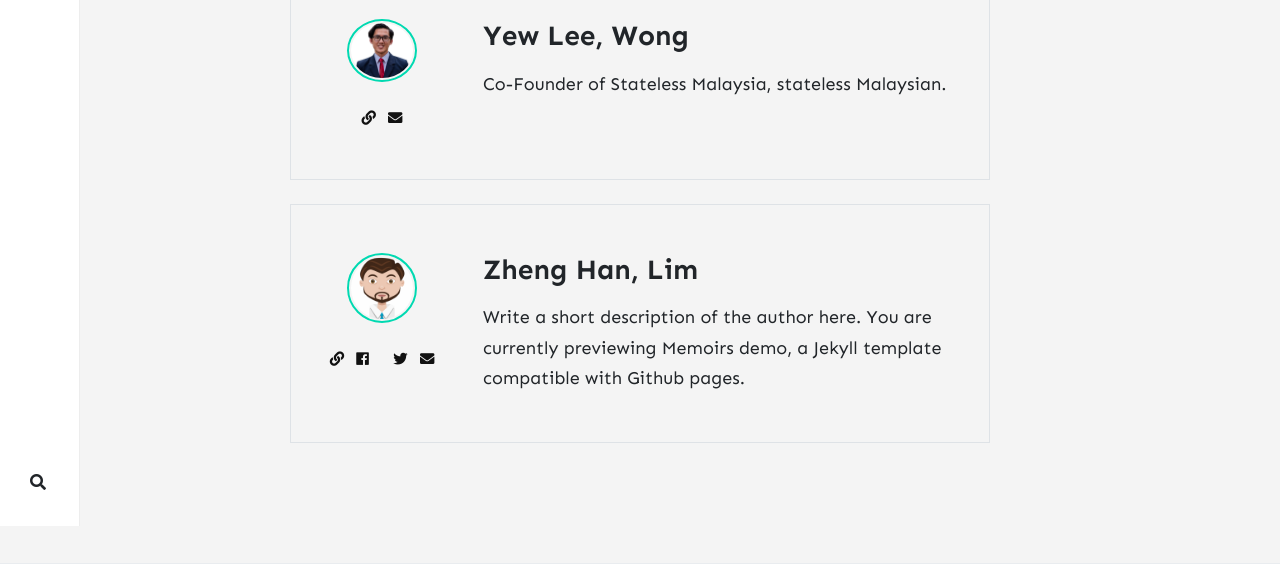
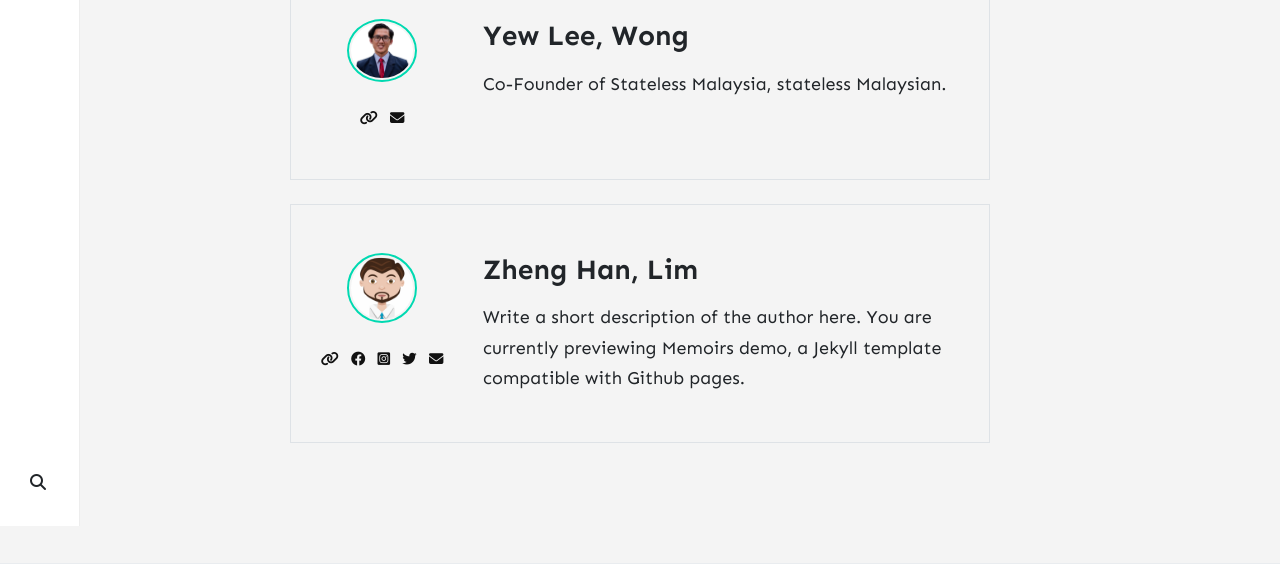
Before and after one commit to wyewlee/st-my, a Jekyll site: the page built from _pages/authors.html, in a window 1280 px wide. Shown: the part 374-953 px from the top of the page. Built offline with Jekyll 4.4.1, drawn with Linux system fonts in a browser that asks for light colours; nearby versions of some CDN libraries; comment, search, counter and statistics services are not loaded.

Commit message:
font awesome update to 6.1.1

```diff
--- a/_includes/comments.html
+++ b/_includes/comments.html
@@ -2,7 +2,7 @@
 ================================================== -->
 {% if page.comments != false %}
 <div class="comments mt-5">
-    <button class="btn btn-outline-dark py-2 px-5 d-block w-100 show-comments"><i class="fa fa-comments text-muted"></i> &nbsp; Load Comments</button>
+    <button class="btn btn-outline-dark py-2 px-5 d-block w-100 show-comments"><i class="fa-solid fa-comments text-muted"></i> &nbsp; Load Comments</button>
     <div id="comments">
         <h4 class="mb-4">Comments</h4>
             {% include disqus.html %}
--- a/_includes/share.html
+++ b/_includes/share.html
@@ -5,19 +5,19 @@
     <ul>
         <li class="ml-1 mr-1">
             <a target="_blank" href="https://twitter.com/intent/tweet?text={{ page.title }}&url={{ page.url | absolute_url }}" onclick="window.open(this.href, 'twitter-share', 'width=550,height=235');return false;">
-                <i class="fab fa-twitter"></i>
+                <i class="fa-brands fa-twitter"></i>
             </a>
         </li>
 
         <li class="ml-1 mr-1">
             <a target="_blank" href="https://facebook.com/sharer.php?u={{ page.url | absolute_url }}" onclick="window.open(this.href, 'facebook-share', 'width=550,height=435');return false;">
-                <i class="fab fa-facebook-f"></i>
+                <i class="fa-brands fa-facebook-f"></i>
             </a>
         </li>
 
         <li class="ml-1 mr-1">
             <a target="_blank" href="https://www.linkedin.com/shareArticle?mini=true&url={{ page.url | absolute_url }}" onclick="window.open(this.href, 'width=550,height=435');return false;">
-                <i class="fab fa-linkedin-in"></i>
+                <i class="fa-brands fa-linkedin-in"></i>
             </a>
         </li>
 
--- a/_layouts/default.html
+++ b/_layouts/default.html
@@ -35,7 +35,7 @@
 	<!-- defer loading of font and font awesome -->
 	<noscript id="deferred-styles">
 		<link href="https://fonts.googleapis.com/css?family=Sen:400,700&display=swap" rel="stylesheet">
-        <link rel="stylesheet" href="https://use.fontawesome.com/releases/v5.0.13/css/all.css" integrity="sha384-DNOHZ68U8hZfKXOrtjWvjxusGo9WQnrNx2sqG0tfsghAvtVlRW3tvkXWZh58N9jp" crossorigin="anonymous">
+        <link rel="stylesheet" href="https://use.fontawesome.com/releases/v6.1.1/css/all.css" integrity="sha384-DNOHZ68U8hZfKXOrtjWvjxusGo9WQnrNx2sqG0tfsghAvtVlRW3tvkXWZh58N9jp" crossorigin="anonymous">
 	</noscript>
 
 <!-- Begin Sidebar Navigation
--- a/_pages/authors.html
+++ b/_pages/authors.html
@@ -20,27 +20,27 @@ comments: false
 
                     {% if author[1].web %}
                     <a target="_blank" class="d-inline-block mx-1 text-dark" href="{{ author[1].web }}"><i
-                            class="fa fa-link"></i></a>
+                            class="fa-solid fa-link"></i></a>
                     {% endif %}
 
                     {% if author[1].facebook %}
                     <a target="_blank" class="d-inline-block mx-1 text-dark" href="{{ author[1].facebook }}"><i
-                            class="fab fa-facebook"></i></a>
+                            class="fa-brands fa-facebook"></i></a>
                     {% endif %}
 
                     {% if author[1].instagram %}
                     <a target="_blank" class="d-inline-block mx-1 text-dark" href="{{ author[1].instagram }}"><i
-                            class="fab fa-instagram-square"></i></a>
+                            class="fa-brands fa-instagram-square"></i></a>
                     {% endif %}
 
                     {% if author[1].twitter %}
                     <a target="_blank" class="d-inline-block mx-1 text-dark" href="{{ author[1].twitter }}"><i
-                            class="fab fa-twitter"></i></a>
+                            class="fa-brands fa-twitter"></i></a>
                     {% endif %}
 
                     {% if author[1].email %}
                     <a class="d-inline-block mx-1 text-dark" href="mailto:{{ author[1].email }}"><i
-                            class="fa fa-envelope"></i></a>
+                            class="fa-solid fa-envelope"></i></a>
                     {% endif %}
 
                 </p>
```
Also changed, not shown: _includes/author-box.html (+5 -5 lines).
